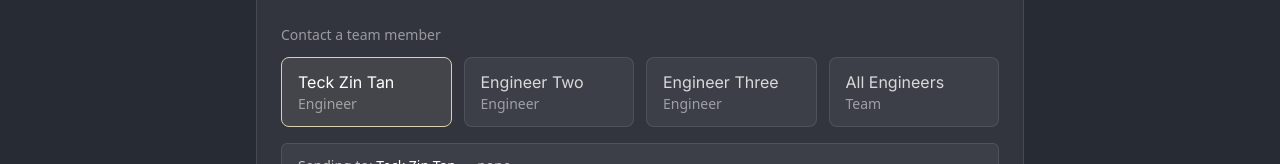
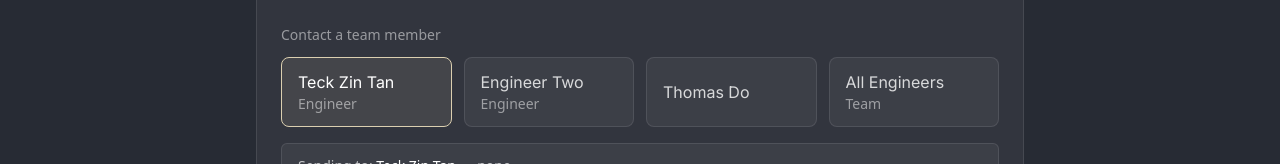
Before and after one commit to TeckZin/food_to_go_project, a Vue app: page /contact in a window 1280 px wide. Shown: the part 292-456 px from the top of the page. Built offline with nearby package versions, Linux system fonts and the light colour scheme; no server answers; a web font is replaced by a local one.

Commit message:
new engineer

```diff
--- a/src/components/FooterComponent.vue
+++ b/src/components/FooterComponent.vue
@@ -9,13 +9,13 @@ const engineers = [
   },
   {
     name: "Engineer Two",
-    github: "https://github.com/engineer-two",
+    github: "https://github.com/dot11atwit",
     linkedin: "https://linkedin.com/in/engineer-two",
   },
   {
-    name: "Engineer Three",
+    name: "Thomas Do",
     github: "https://github.com/engineer-three",
-    linkedin: "https://linkedin.com/in/engineer-three",
+    linkedin: "https://www.linkedin.com/in/thomas-do-342492330/",
   },
 ]
 </script>
--- a/src/views/ContactView.vue
+++ b/src/views/ContactView.vue
@@ -33,9 +33,9 @@ const contacts: ContactOption[] = [
     email: "engineer.two@example.com",
   },
   {
-    name: "Engineer Three",
-    role: "Engineer",
-    email: "engineer.three@example.com",
+    name: "Thomas Do",
+    github: "https://github.com/engineer-three",
+    linkedin: "https://www.linkedin.com/in/thomas-do-342492330/",
   },
   {
     name: "All Engineers",
```
